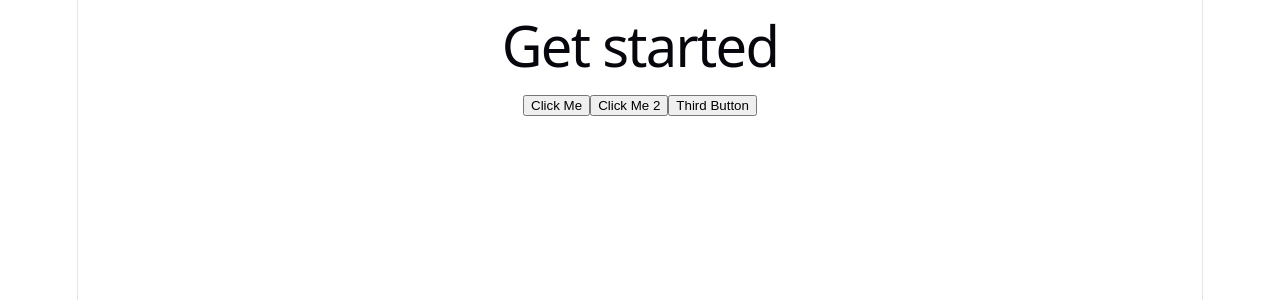
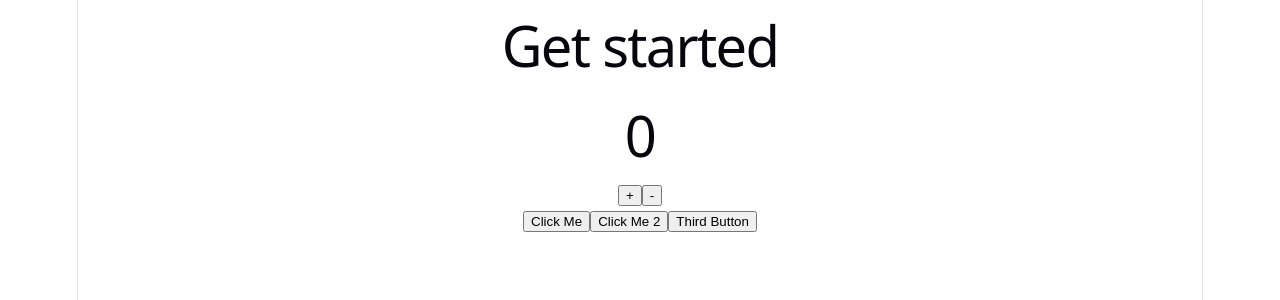
Before and after one commit to ajimcse/react-core-concepts-2, a React (Vite) app: page / in a window 1280 px wide. Shown: the top 300 px of the page. Built offline with nearby package versions, Linux system fonts and the light colour scheme.

Commit message:
useState

```diff
--- a/src/App.jsx
+++ b/src/App.jsx
@@ -3,6 +3,7 @@
 import reactLogo from './assets/react.svg'
 import viteLogo from './assets/vite.svg'
 import './App.css'
+import Counter from './Count'
 
 function App() {
   const [count, setCount] = useState(0)
@@ -17,6 +18,8 @@
     <>
 
           <h1>Get started</h1>
+<Counter></Counter>
+
           <div>
             <button onClick={handel}>Click Me</button>
            <button onClick={handelClick2}>Click Me 2</button>
--- /dev/null
+++ b/src/Count.jsx
@@ -0,0 +1,15 @@
+import { useState } from "react"
+
+export default function Counter (){
+    const [ count, setCount] = useState(0)
+    return (
+       <div>
+      <h1>{count}</h1>
+
+      <button onClick={() => setCount(count + 1)}>
+     +
+      </button>
+      <button onClick={()=> setCount(count -1)}>-</button>
+    </div>
+    )
+}
```
